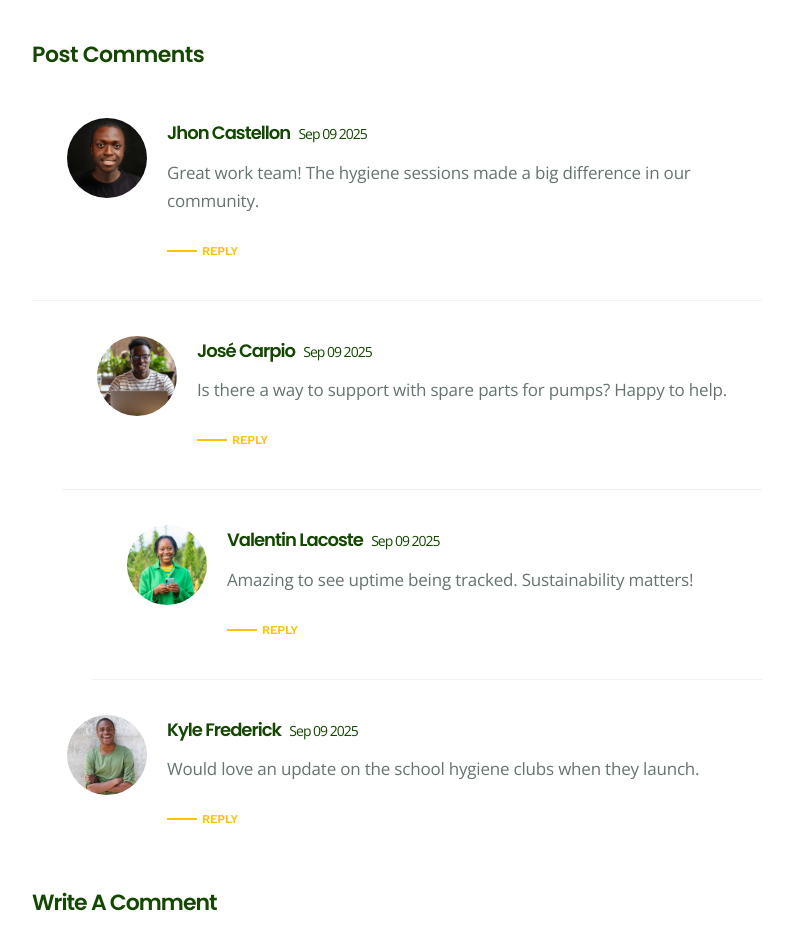
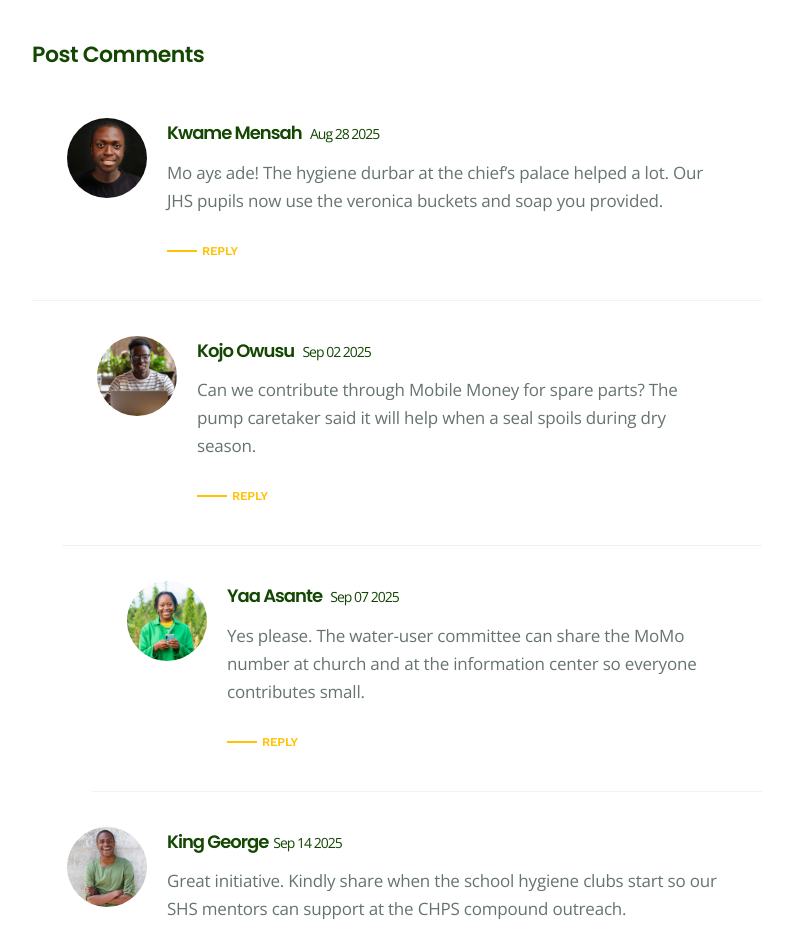
Before and after one commit to MLK2025/Dadaba-foundation-website, a plain HTML site: page blog-single.html in a window 1280 px wide. Shown: the part 2180-3106 px from the top of the page, without its empty margins (53-846 px from the left). Drawn offline with nearby package versions, Linux system fonts and the light colour scheme.

Commit message:
Update blog-single.html

```diff
--- a/blog-single.html
+++ b/blog-single.html
@@ -176,7 +176,7 @@
               <ul class="single-post-meta">
                 <li><i class="fas fa-user"></i> <a href="#">By Dadaba Foundation</a></li>
                 <li><i class="fas fa-calendar"></i> <a href="#">September 9, 2025</a></li>
-                <li><i class="fas fa-comments"></i> <a href="#">2 Comments</a></li>
+                <li><i class="fas fa-comments"></i> <a href="#">3 Comments</a></li>
               </ul>
 
               <p>Thanks to the generosity of our supporters and the leadership of district assemblies, Dadaba Foundation has commissioned three new boreholes across Ahafo communities. Each site includes hygiene promotion, water-user committees, and a simple fee model to fund maintenance. With safe water within 500 meters, families—especially girls—spend less time fetching water and more time in school.</p>
@@ -223,23 +223,24 @@
                 </div>
               </div><!-- /.post-navigation -->
 
-              <!-- Comments -->
+              <!-- Comments (Ghanaian names, varied dates, local context) -->
               <div class="comments-area">
                 <div class="comments-section">
                   <h3 class="comments-title">Post Comments</h3>
                   <ol class="comments">
+                    <!-- Top-level comment -->
                     <li class="comment even thread-even depth-1" id="comment-1">
                       <div id="div-comment-1">
                         <div class="comment-thumb">
-                          <div class="comment-img"><img src="assets/img/author-2.jpg" alt="Reader avatar"></div>
+                          <div class="comment-img"><img src="assets/img/author-2.jpg" alt="Kwame Mensah"></div>
                         </div>
                         <div class="comment-main-area">
                           <div class="comment-wrapper">
                             <div class="comments-meta">
-                              <h4>Jhon Castellon <span class="comments-date">Sep 09 2025</span></h4>
+                              <h4>Kwame Mensah <span class="comments-date">Aug 28 2025</span></h4>
                             </div>
                             <div class="comment-area">
-                              <p>Great work team! The hygiene sessions made a big difference in our community.</p>
+                              <p>Mo ayɛ ade! The hygiene durbar at the chief’s palace helped a lot. Our JHS pupils now use the veronica buckets and soap you provided.</p>
                               <div class="comments-reply">
                                 <a class="comment-reply-link" href="#"><span>Reply</span></a>
                               </div>
@@ -248,19 +249,20 @@
                         </div>
                       </div>
 
+                      <!-- Replies -->
                       <ul class="children">
                         <li class="comment">
                           <div>
                             <div class="comment-thumb">
-                              <div class="comment-img"><img src="assets/img/author-3.jpg" alt="Reader avatar"></div>
+                              <div class="comment-img"><img src="assets/img/author-3.jpg" alt="Kojo Owusu"></div>
                             </div>
                             <div class="comment-main-area">
                               <div class="comment-wrapper">
                                 <div class="comments-meta">
-                                  <h4>José Carpio <span class="comments-date">Sep 09 2025</span></h4>
+                                  <h4>Kojo Owusu <span class="comments-date">Sep 02 2025</span></h4>
                                 </div>
                                 <div class="comment-area">
-                                  <p>Is there a way to support with spare parts for pumps? Happy to help.</p>
+                                  <p>Can we contribute through Mobile Money for spare parts? The pump caretaker said it will help when a seal spoils during dry season.</p>
                                   <div class="comments-reply">
                                     <a class="comment-reply-link" href="#"><span>Reply</span></a>
                                   </div>
@@ -273,15 +275,15 @@
                             <li class="comment">
                               <div>
                                 <div class="comment-thumb">
-                                  <div class="comment-img"><img src="assets/img/author-1.jpg" alt="Reader avatar"></div>
+                                  <div class="comment-img"><img src="assets/img/author-1.jpg" alt="Yaa Asante"></div>
                                 </div>
                                 <div class="comment-main-area">
                                   <div class="comment-wrapper">
                                     <div class="comments-meta">
-                                      <h4>Valentin Lacoste <span class="comments-date">Sep 09 2025</span></h4>
+                                      <h4>Yaa Asante <span class="comments-date">Sep 07 2025</span></h4>
                                     </div>
                                     <div class="comment-area">
-                                      <p>Amazing to see uptime being tracked. Sustainability matters!</p>
+                                      <p>Yes please. The water-user committee can share the MoMo number at church and at the information center so everyone contributes small.</p>
                                       <div class="comments-reply">
                                         <a class="comment-reply-link" href="#"><span>Reply</span></a>
                                       </div>
@@ -295,18 +297,19 @@
                       </ul>
                     </li>
 
+                    <!-- Second top-level comment -->
                     <li class="comment">
                       <div>
                         <div class="comment-thumb">
-                          <div class="comment-img"><img src="assets/img/author-4.jpg" alt="Reader avatar"></div>
+                          <div class="comment-img"><img src="assets/img/author-4.jpg" alt="King George"></div>
                         </div>
                         <div class="comment-main-area">
                           <div class="comment-wrapper">
                             <div class="comments-meta">
-                              <h4>Kyle Frederick <span class="comments-date">Sep 09 2025</span></h4>
+                              <h4>King George<span class="comments-date">Sep 14 2025</span></h4>
                             </div>
                             <div class="comment-area">
-                              <p>Would love an update on the school hygiene clubs when they launch.</p>
+                              <p>Great initiative. Kindly share when the school hygiene clubs start so our SHS mentors can support at the CHPS compound outreach.</p>
                               <div class="comments-reply">
                                 <a class="comment-reply-link" href="#"><span>Reply</span></a>
                               </div>
```
